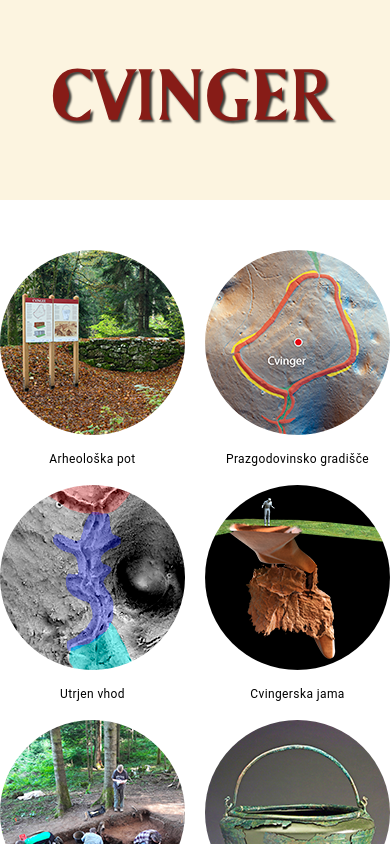
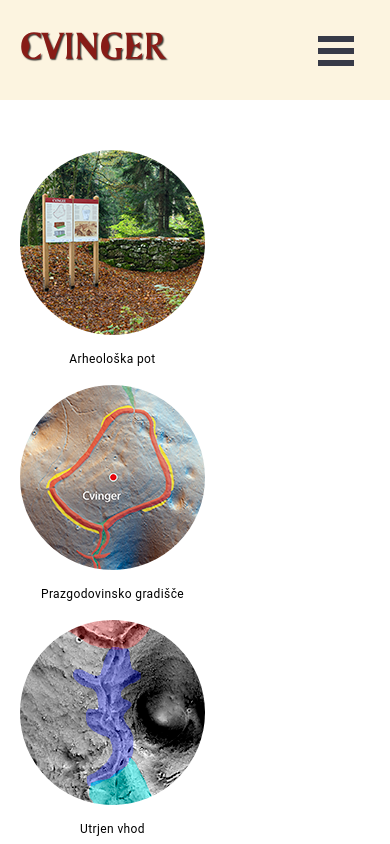
Before and after one commit to lukaprsina/cvinger, a Next.js app: page / in a window 390 px wide. Shown: the top 844 px of the page. Built offline with nearby package versions, Linux system fonts and the light colour scheme.

Commit message:
mobile header and hamburger menu

```diff
--- a/components/Article.tsx
+++ b/components/Article.tsx
@@ -9,6 +9,8 @@ import {
     createTheme,
     Box,
 } from "@mui/material"
+import { push as Menu } from 'react-burger-menu'
+import useBreakpointMatch from '../components/useBreakpointMatch';
 
 const theme = createTheme({
     palette: {
@@ -28,17 +30,23 @@ type ArticleProps = {
 }
 
 export default function Article({ title = "", noNavbar = false, children }: ArticleProps) {
+    let { matches } = useBreakpointMatch("mdUp");
+
     return (
         <>
             <ThemeProvider theme={theme}>
-                <Header />
+                {matches ? null : <Menu pageWrapId="page-wrap" outerContainerId="outer-container">
+                    <a className="menu-item">Test</a>
+                </Menu>}
+                <Box id="page-wrap"><Header />
                     {noNavbar ? null : <Navbar />}
                     <Box
                         sx={{
-                        maxWidth: "800px",
-                        padding: "0",
+                            maxWidth: "840px",
+                            padding: "0 20px",
                             margin: "auto",
                         }}
+                        id="page-wrap"
                     >
                         {title ? (
                             <Typography
@@ -54,7 +62,7 @@ export default function Article({ title = "", noNavbar = false, children }: Arti
                         ) : null}
                         {children}
                     </Box>
-                <Footer />
+                    <Footer /></Box>
             </ThemeProvider>
         </>
     )
--- a/components/Header.tsx
+++ b/components/Header.tsx
@@ -3,30 +3,41 @@ import Link from "next/link"
 import NextjsImage from "next/image"
 import { Box } from "@mui/material"
 
+import "./useBreakpointMatch"
 import logo from "/public/images/logo/logo.svg"
+import useBreakpointMatch from "./useBreakpointMatch"
 
 const Header = () => {
+    let { matches } = useBreakpointMatch("mdUp");
+
     return (
         <Box
             sx={{
                 display: "flex",
                 width: "100%",
-                height: "200px",
-                justifyContent: "center",
+                height: {
+                    xs: "100px",
+                    md: "200px",
+                },
+                justifyContent: {
+                    xs: "space-between",
+                    md: "center",
+                },
                 alignItems: "center",
                 backgroundColor: "#fcf4e0",
-                "& img": {
-                    display: "block",
-                    width: "50vw",
-                    // TODO: fix logo size
-                    // maxWidth: "615px",
-                    maxWidth: "800px",
+                padding: {
+                    xs: "0 20px",
+                    md: "0",
                 }
             }}
         >
-            <Link href="/">
+            <Link href="/" passHref>
                 <a>
-                    <NextjsImage src={logo} alt="cvinger" />
+                    <NextjsImage
+                        src={logo}
+                        alt="cvinger"
+                        width={matches ? "615px" : "150px"}
+                        height={matches ? "125px" : "30px"} />
                 </a>
             </Link>
         </Box>
--- /dev/null
+++ b/components/useBreakpointMatch.tsx
@@ -0,0 +1,72 @@
+// https://gist.github.com/xiel/9c8e58bb5854eeec8de779f9da7f85b6
+import * as React from 'react'
+import { useState, useLayoutEffect } from 'react'
+import { Theme, useTheme, Breakpoint } from '@mui/material'
+
+export type BreakpointVisiblityValues =
+    | 'xsOnly'
+    | 'smOnly'
+    | 'mdOnly'
+    | 'lgOnly'
+    | 'xlOnly'
+    | 'xsUp'
+    | 'smUp'
+    | 'mdUp'
+    | 'lgUp'
+    | 'xlUp'
+    | 'xsDown'
+    | 'smDown'
+    | 'mdDown'
+    | 'lgDown'
+    | 'xlDown'
+
+export type BreakpointValueProp = BreakpointVisiblityValues | BreakpointVisiblityValues[] | 'always'
+
+const removeCSSMQOperator = (mqString = '') => mqString.replace('@media ', '')
+const getMQForVisiblityValues = (theme: Theme, visValues: BreakpointVisiblityValues[]) => {
+    const { up, down, only } = theme.breakpoints
+    const mqArray = visValues.map(visValue => {
+        // get the correct media query creating function
+        const getMqFn = visValue.endsWith('Up') ? up : visValue.endsWith('Down') ? down : only
+        // parse the correct breakpoint
+        const breakpoint = visValue.replace(/((Up)|(Down)|(Only))$/, '') as Breakpoint
+        return removeCSSMQOperator(getMqFn(breakpoint))
+    })
+    return mqArray.join()
+}
+
+export default function useBreakpointMatch(breakpointValue: BreakpointValueProp = 'always') {
+    const theme = useTheme<Theme>()
+    const [matches, setMatches] = useState(breakpointValue === 'always')
+    const visibleArray =
+        breakpointValue && breakpointValue !== 'always'
+            ? Array.isArray(breakpointValue)
+                ? breakpointValue
+                : [breakpointValue]
+            : []
+
+    useLayoutEffect(() => {
+        // exit early for default value
+        if (breakpointValue === 'always') {
+            setMatches(true)
+            // no clean up needed
+            return
+        }
+
+        const mediaQuery = getMQForVisiblityValues(theme, visibleArray)
+        const mediaQueryList = window.matchMedia(mediaQuery)
+
+        function matchChangeHandler(e: MediaQueryListEvent) {
+            setMatches(e.matches)
+        }
+
+        // listen for media query changes
+        mediaQueryList.addEventListener('change', matchChangeHandler)
+        setMatches(mediaQueryList.matches)
+
+        // cleanup and remove listeners
+        return () => mediaQueryList.removeEventListener('change', matchChangeHandler)
+    }, visibleArray)
+
+    return { matches }
+}
--- a/package.json
+++ b/package.json
@@ -19,6 +19,7 @@
     "@types/react-dom": "^17.0.11",
     "next": "^12.0.1",
     "react": "^17.0.2",
+    "react-burger-menu": "^3.0.6",
     "react-dom": "^17.0.2",
     "react-spring": "^9.3.0",
     "sharp": "^0.29.3",
@@ -27,6 +28,7 @@
     "typescript": "^4.5.4"
   },
   "devDependencies": {
+    "@types/react-burger-menu": "^2.8.3",
     "eslint": "^7.32.0",
     "eslint-config-next": "12.0.1"
   }
--- a/pages/_app.js
+++ b/pages/_app.js
@@ -2,12 +2,13 @@ import React from 'react';
 import "../styles/index.css";
 
 import { CssBaseline } from "@mui/material";
+import { Box } from '@mui/system';
 
 function App({ Component, pageProps }) {
-    return <>
+    return <Box id="outer-container">
         <CssBaseline />
         <Component {...pageProps} />
-    </>;
+    </Box>;
 }
 
 export default App;
--- a/styles/index.css
+++ b/styles/index.css
@@ -2,3 +2,68 @@
     overflow-y: hidden;
     width: 100%;
 }
+
+.bm-item {
+  display: inline-block;
+
+  /* Our sidebar item styling */
+  text-decoration: none;
+  margin-bottom: 10px;
+  color: #d1d1d1;
+  transition: color 0.2s;
+}
+
+/* Change color on hover */
+.bm-item:hover {
+  color: white;
+}
+
+/* The rest copied directly from react-burger-menu docs */
+
+/* Position and sizing of burger button */
+.bm-burger-button {
+  position: fixed;
+  width: 36px;
+  height: 30px;
+  /* left: 36px; */
+  right: 36px;
+  top: 36px;
+}
+
+/* Color/shape of burger icon bars */
+.bm-burger-bars {
+  background: #373a47;
+}
+
+/* Position and sizing of clickable cross button */
+.bm-cross-button {
+  height: 24px;
+  width: 24px;
+}
+
+/* Color/shape of close button cross */
+.bm-cross {
+  background: #bdc3c7;
+}
+
+/* General sidebar styles */
+.bm-menu {
+  background: #373a47;
+  padding: 2.5em 1.5em 0;
+  font-size: 1.15em;
+}
+
+/* Morph shape necessary with bubble or elastic */
+.bm-morph-shape {
+  fill: #373a47;
+}
+
+/* Wrapper for item list */
+.bm-item-list {
+  color: #b8b7ad;
+}
+
+/* Styling of overlay */
+.bm-overlay {
+  background: rgba(0, 0, 0, 0.3);
+}
```
Also changed, not shown: 1 other file (tests, documents, lock files or other folders). Lines whose indentation alone changed are shown as unchanged.
